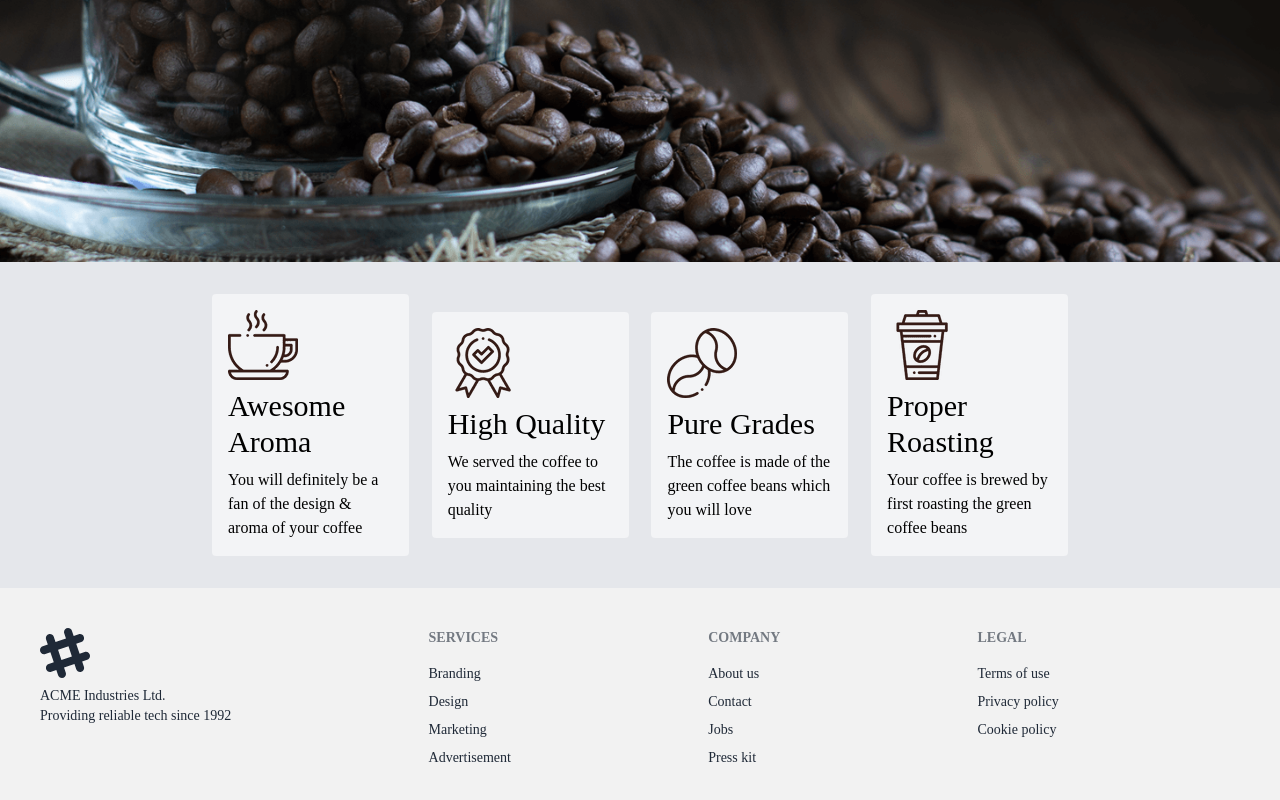
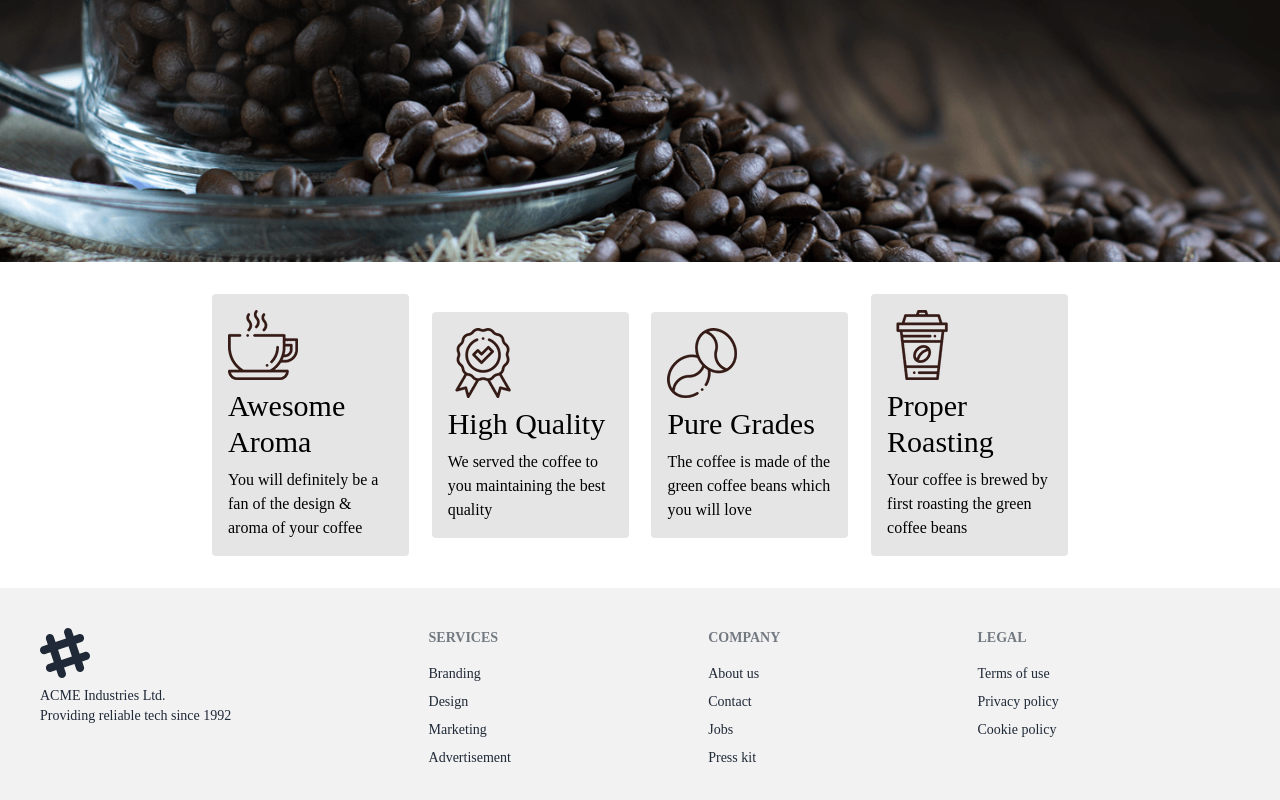
Before and after one commit to mahmud-reza-rafsun/coffee-store-emporium-client, a React (Vite) app: page / in a window 1280 px wide. Shown: the part 538-1338 px from the top of the page. Built offline with nearby package versions, Linux system fonts and the light colour scheme; a web font is replaced by a local one.

Commit message:
add dynamic bg on menu

```diff
--- a/src/components/Menu/Menu.jsx
+++ b/src/components/Menu/Menu.jsx
@@ -5,25 +5,28 @@ import Glass from "../../assets/images/icons/4.png"
 
 const Menu = () => {
     return (
-        <div className="bg-gray-200 text-black py-8">
+        <div className="overflow-hidden antialiased text-black py-8">
+            <div className="fixed inset-0 -z-10">
+                <div class="absolute inset-0 -z-10 h-full w-full bg-white [background:radial-gradient(125%_125%_at_50%_10%,#fff_40%,#63e_100%)]"></div>
+            </div>
             <div className="px-5 lg:max-w-4xl mx-auto">
-                <div className="flex items-center flex-col lg:flex-row gap-5 justify-between">
-                    <div className="space-y-2 w-full sm:w-full md:w-[48%] lg:w-[23%] bg-gray-100 p-4 rounded">
+                <div className="flex items-center flex-col lg:flex-row gap-5 justify-between text-black">
+                    <div className="space-y-2 w-full sm:w-full md:w-[48%] lg:w-[23%] bg-gray-100 bg-transparent/10 p-4 rounded">
                         <img src={Cup} alt="" />
                         <h2 className="text-2xl lg:text-3xl">Awesome Aroma</h2>
                         <p>You will definitely be a fan of the design & aroma of your coffee</p>
                     </div>
-                    <div className="space-y-2 w-full sm:w-full md:w-[48%] lg:w-[23%] bg-gray-100 p-4 rounded">
+                    <div className="space-y-2 w-full sm:w-full md:w-[48%] lg:w-[23%] bg-gray-100 bg-transparent/10 p-4 rounded">
                         <img src={Bage} alt="" />
                         <h2 className="text-2xl lg:text-3xl">High Quality</h2>
                         <p>We served the coffee to you maintaining the best quality</p>
                     </div>
-                    <div className="space-y-2 w-full sm:w-full md:w-[48%] lg:w-[23%] bg-gray-100 p-4 rounded">
+                    <div className="space-y-2 w-full sm:w-full md:w-[48%] lg:w-[23%] bg-gray-100 bg-transparent/10 p-4 rounded">
                         <img src={Pure} alt="" />
                         <h2 className="text-2xl lg:text-3xl ">Pure Grades</h2>
                         <p>The coffee is made of the green coffee beans which you will love</p>
                     </div>
-                    <div className="space-y-2 w-full sm:w-full md:w-[48%] lg:w-[23%] bg-gray-100 p-4 rounded">
+                    <div className="space-y-2 w-full sm:w-full md:w-[48%] lg:w-[23%] bg-gray-100 bg-transparent/10 p-4 rounded">
                         <img src={Glass} alt="" />
                         <h2 className="text-2xl lg:text-3xl">Proper Roasting</h2>
                         <p>Your coffee is brewed by first roasting the green coffee beans</p>
```
